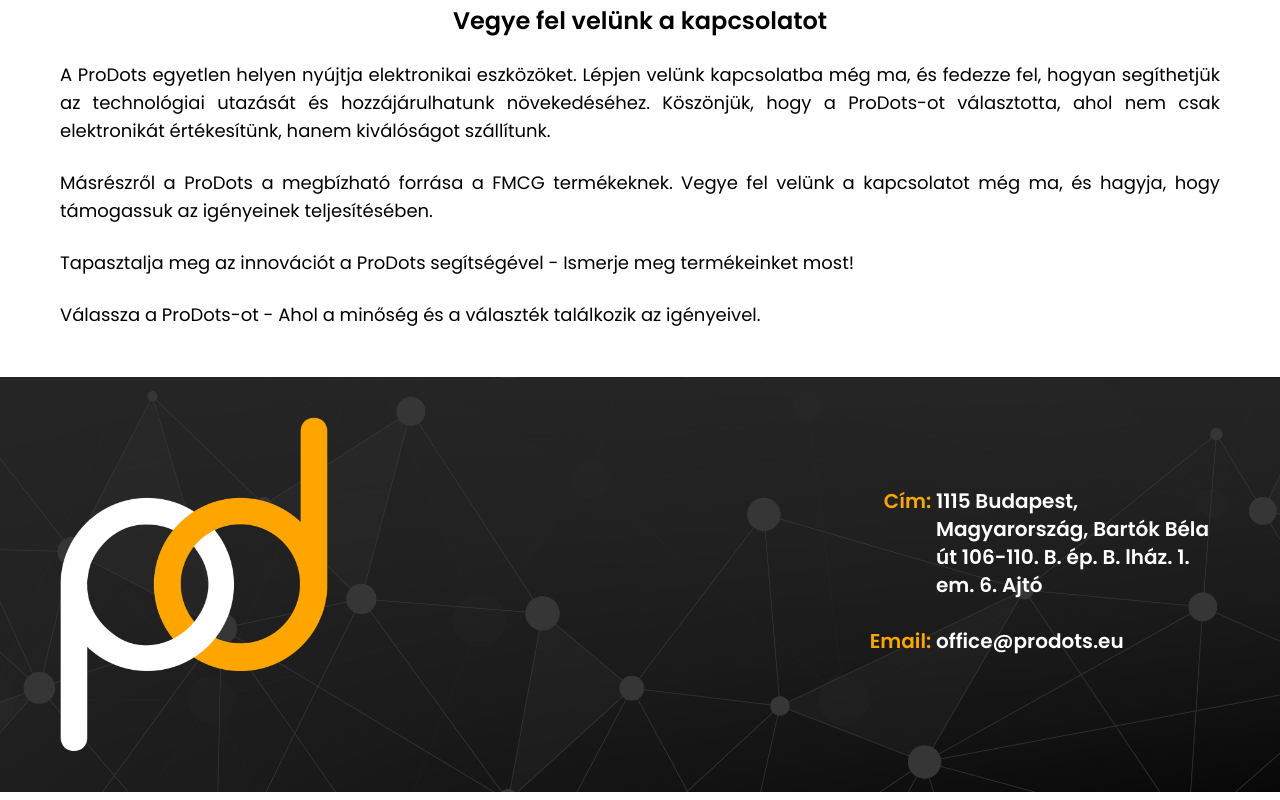
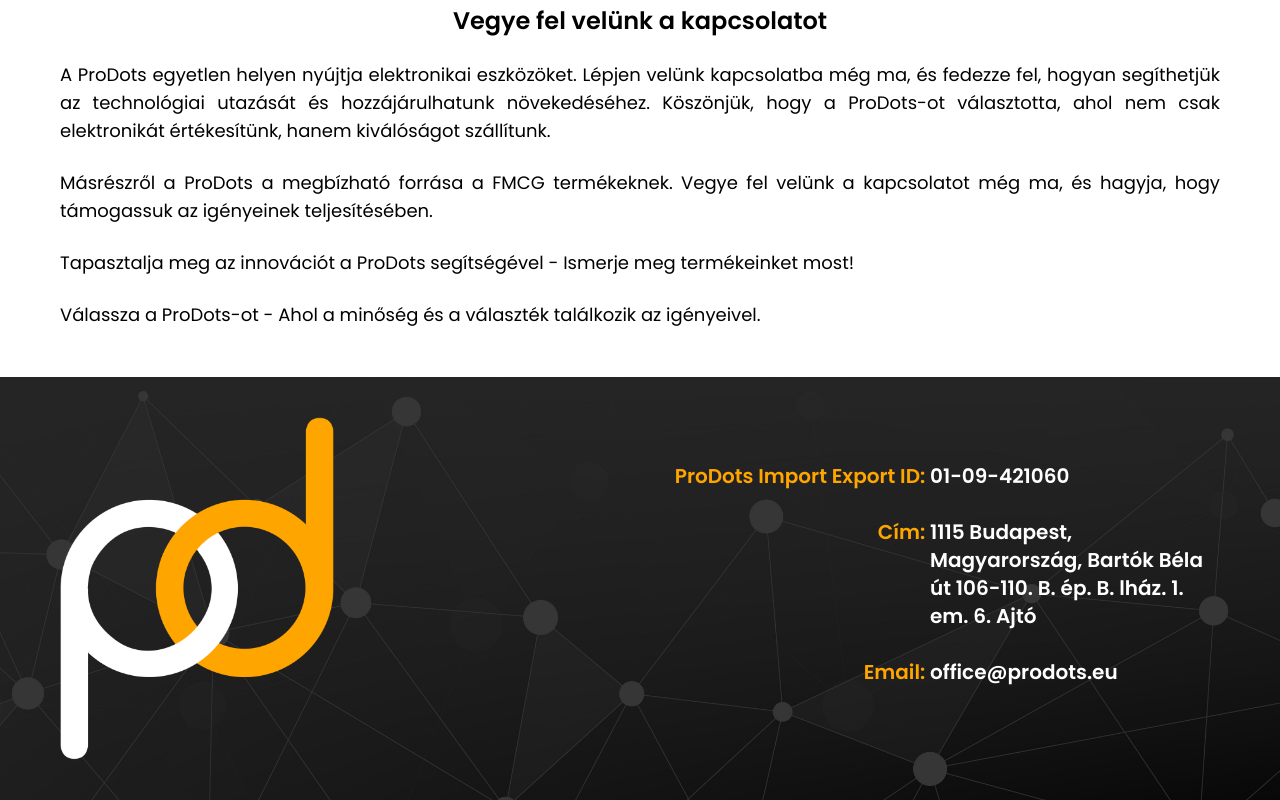
Before and after one commit to alksndrb/prodots, a Next.js app: page /about/hu in a window 1280 px wide. Shown: the part 1287-2087 px from the top of the page. Built offline with nearby package versions, Linux system fonts and the light colour scheme.

Commit message:
added id in footer

```diff
--- a/src/components/Footer/index.jsx
+++ b/src/components/Footer/index.jsx
@@ -38,30 +38,42 @@
   return (
     <footer className="bg-footer bg-dark bg-bottom bg-cover text-left">
       <div className="w-100% sxl:w-[1160px] sxl:mx-auto px-3 sxl:px-0">
-        <div className="grid grid-cols-1 sm:grid-cols-2 gap-6 py-10">
-          <div className="col-span-1 flex  items-center justify-center sm:justify-start">
-            <div className="w-1/2">
+        <div className="grid grid-cols-1 sm:grid-cols-4 py-10">
+          <div className="col-span-1 flex items-center justify-center sm:justify-start">
+            <div className="w-[70%] sm:w-full pb-10 sm:pb-0">
               <LogoDark />
             </div>
           </div>
 
-          <div className="col-span-1 flex flex-col items-center justify-center">
-            <div className="text-light text-base lg:text-xl font-semibold">
-              <div className="grid grid-cols-4 sm:grid-cols-3 lg:grid-cols-2">
-                <div className="col-span-1 text-right text-primary">
+          <div className="col-span-3 flex flex-col items-center justify-center">
+            <div className="text-light text-base sm:text-base lg:text-xl font-semibold">
+              <div className="grid grid-cols-2 sm:grid-cols-3">
+                {/* --- */}
+                <div className="col-span-1 sm:col-span-2 text-right text-primary">
+                  ProDots Import Export ID:&nbsp;
+                </div>
+                <div className="col-span-1 flex items-end">
+                  01-09-421060 <br />
+                </div>
+                {/* --- */}
+                <div className="col-span-1 sm:col-span-2 text-right text-primary">
+                  <br />
                   {addressLabel[lang]}:&nbsp;
                 </div>
-                <div className="col-span-3 sm:col-span-2 lg:col-span-1 w-3/4 sm:w-full">
+                <div className="col-span-1 w-3/4 sm:w-full">
+                  <br />
                   {address[lang]} <br />
                   <br />
                 </div>
-                <div className="col-span-1 text-right text-primary">
+                {/* --- */}
+                <div className="col-span-1 sm:col-span-2 text-right text-primary">
                   Email:&nbsp;
                 </div>
                 <div className="col-span-1">
                   office@prodots.eu <br />
                   <br />
                 </div>
+                {/* --- */}
               </div>
             </div>
           </div>
```
Also changed, not shown: 1 other file (tests, documents, lock files or other folders).
